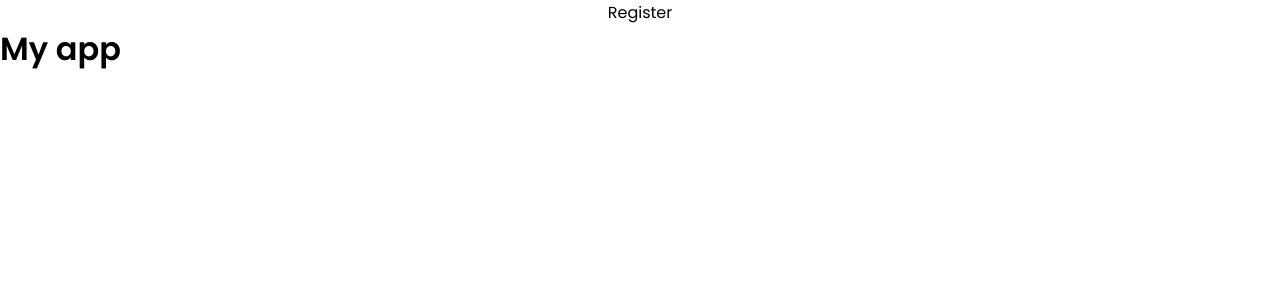
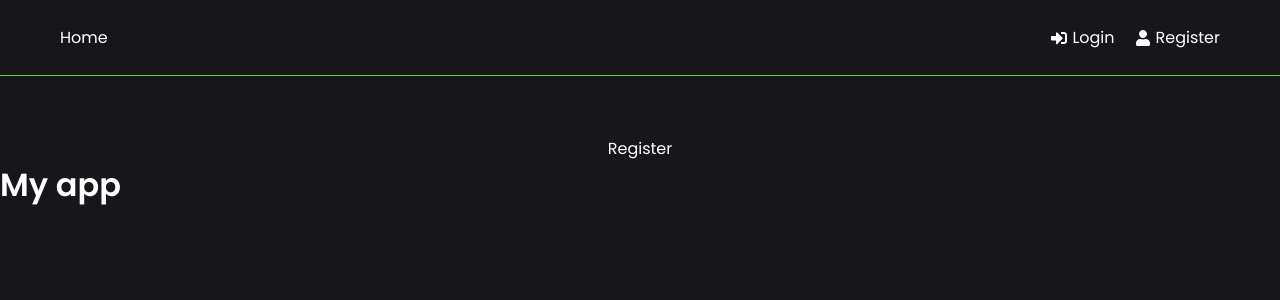
Before and after one commit to amboton1/torrent-collection, a React (Create React App) app in the folder frontend/: page /register in a window 1280 px wide. Shown: the top 300 px of the page. Built offline with nearby package versions, Linux system fonts and the light colour scheme.

Commit message:
Header navigation component

```diff
--- a/frontend/package.json
+++ b/frontend/package.json
@@ -9,6 +9,7 @@
     "@testing-library/user-event": "^7.2.1",
     "react": "^17.0.2",
     "react-dom": "^17.0.2",
+    "react-icons": "^4.3.1",
     "react-redux": "^7.2.6",
     "react-router-dom": "^6.2.2",
     "react-scripts": "5.0.0"
--- a/frontend/src/App.js
+++ b/frontend/src/App.js
@@ -1,4 +1,5 @@
 import { BrowserRouter as Router, Routes, Route } from 'react-router-dom';
+import Header from './components/Header';
 import Dashboard from './pages/Dashboard';
 import Login from './pages/Login';
 import Register from './pages/Register';
@@ -8,6 +9,7 @@
     <>
       <Router>
         <div className="container">
+          <Header />
           <Routes>
             <Route path='/' element={<Dashboard />} />
             <Route path='/login' element={<Login />} />
--- /dev/null
+++ b/frontend/src/components/Header.jsx
@@ -0,0 +1,26 @@
+import { Link } from "react-router-dom"
+import { FaSignInAlt, FaUser } from 'react-icons/fa';
+
+const Header = () => {
+  return (
+    <header className="header">
+        <div className="logo">
+            <Link to='/'>Home</Link>
+        </div>
+        <ul>
+            <li>
+                <Link to='/login'>
+                    <FaSignInAlt /> Login
+                </Link>
+            </li>
+            <li>
+                <Link to='/register'>
+                    <FaUser /> Register
+                </Link>
+            </li>
+        </ul>
+    </header>
+  )
+}
+
+export default Header
--- a/frontend/src/index.css
+++ b/frontend/src/index.css
@@ -9,6 +9,8 @@
 body {
     font-family: "Poppins", sans-serif;
     height: 100vh;
+    background-color: #17161b;
+    color: white;
 }
 
 a {
@@ -17,6 +19,7 @@
 }
 
 p {
+    color: white;
     line-height: 1.7;
 }
 
@@ -24,22 +27,26 @@
     list-style: none;
 }
 
+a {
+    color: white;
+}
+
 li {
+    color: white;
     line-height: 2.2;
 }
 
 h1,
 h2,
 h3 {
+    color: white;
     font-weight: 600;
     margin-bottom: 10px;
 }
 
 .container {
     width: 100%;
-    max-width: 960px;
     margin: 0 auto;
-    padding: 0 20px;
     text-align: center;
 }
 
@@ -47,8 +54,8 @@
     display: flex;
     justify-content: space-between;
     align-items: center;
-    padding: 20px 0;
-    border-bottom: 1px solid #e6e6e6;
+    padding: 20px 60px;
+    border-bottom: 1px solid #76cc52;
     margin-bottom: 60px;
 }
 
```
Also changed, not shown: 1 other file (tests, documents, lock files or other folders).
